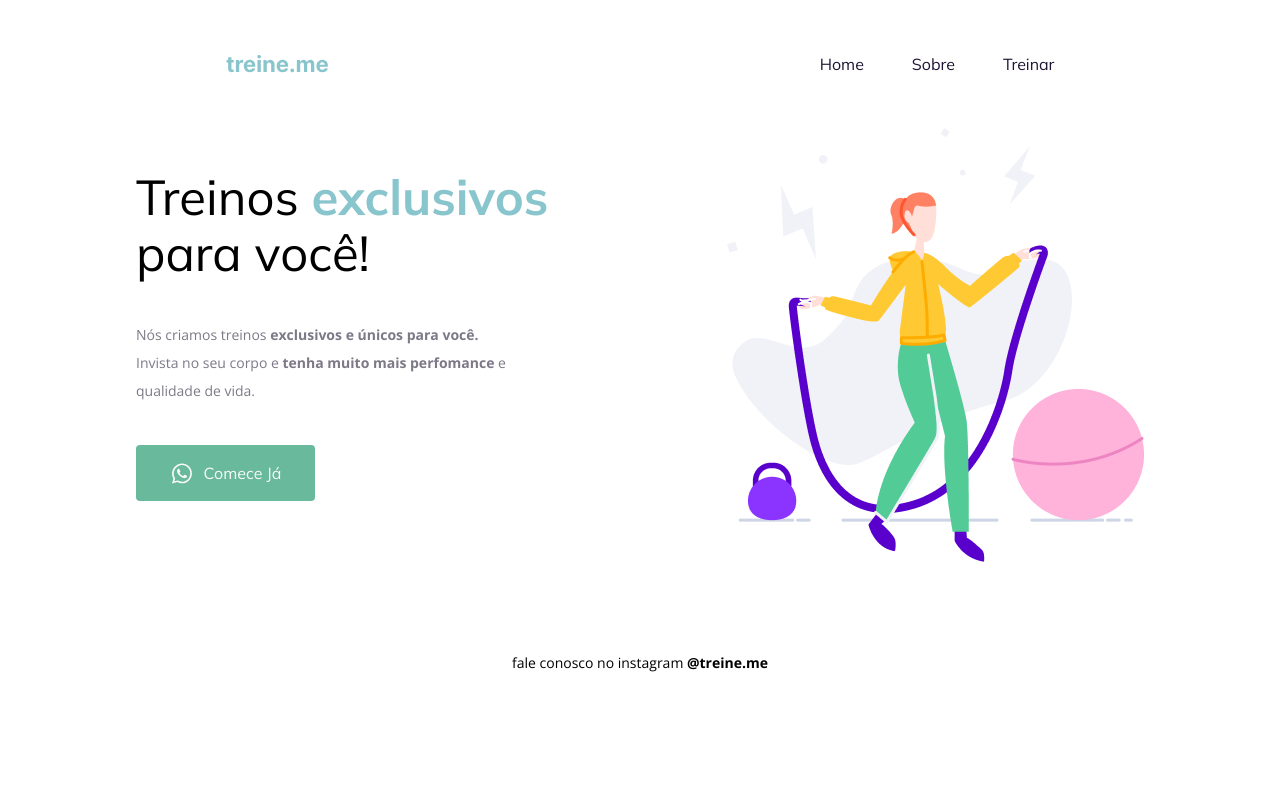
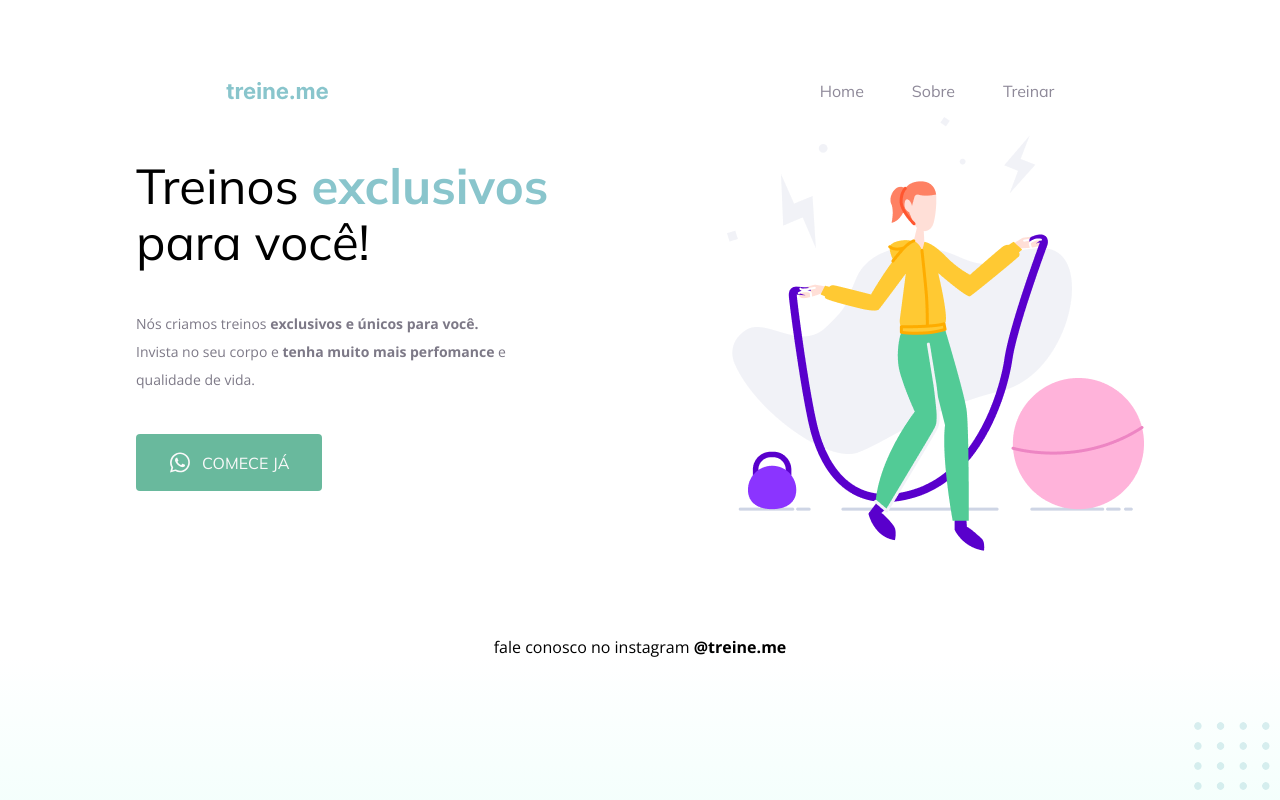
Before and after one commit to diegosantostrindade/rocketseat, a plain HTML site: page projeto02/index.html in a window 1280 px wide. Drawn offline with nearby package versions, Linux system fonts and the light colour scheme.

Commit message:
encerramento de projeto

```diff
--- a/projeto02/index.html
+++ b/projeto02/index.html
@@ -50,10 +50,14 @@
       <section class="imagem">
         <img src="images/img.png" alt="desenho de uma mulher pulando corda" />
       </section>
+
+      <img
+        id="bolas"
+        src="images/balls.svg"
+        alt="imagem de pequenas bolas decorativas na cor verde no canto inferior direito da tela"
+      />
     </main>
 
-    <footer>
-      <p>fale conosco no instagram <span>@treine.me</span></p>
-    </footer>
+    <footer>fale conosco no instagram <span>@treine.me</span></footer>
   </body>
 </html>
--- a/projeto02/style.css
+++ b/projeto02/style.css
@@ -1,15 +1,26 @@
+/* Geral */
+
 body {
   margin: 0;
   padding: 0;
   font-family: "Open Sans", sans-serif;
+  background: linear-gradient(
+    180deg,
+    rgba(227, 255, 248, 0) 82.08%,
+    rgba(227, 255, 248, 0.38) 100%
+  );
+  min-height: 100vh;
 }
+
+/* Header */
 
 header {
   display: flex;
   justify-content: space-around;
   align-items: center;
   font-family: "Mulish", sans-serif;
-  margin: 38px 0;
+  margin: 650 auto;
+  padding-top: 65px;
 }
 
 header ul {
@@ -18,13 +29,17 @@ header ul {
   gap: 48px;
 }
 
-a {
+/* Main */
+
+header ul a {
   text-decoration: none;
   color: #1f1534;
+  opacity: 0.5;
 }
 
 a:hover {
   font-weight: bold;
+  opacity: 1;
 }
 
 main {
@@ -67,8 +82,7 @@ span {
 button {
   background-color: #69b99d;
   border: none;
-  width: 179px;
-  height: 56px;
+  padding: 16px 32px;
   border-radius: 4px;
   font-family: "Mulish", sans-serif;
   font-size: 16px;
@@ -78,10 +92,23 @@ button {
   align-items: center;
   justify-content: center;
   gap: 10px;
+  text-transform: uppercase;
 }
 
-footer p {
-  margin: 82px auto 16px;
+button:hover {
+  background: #4e8270;
+}
+
+#bolas {
+  position: fixed;
+  bottom: 0;
+  right: 0;
+}
+
+/* Footer */
+
+footer {
   text-align: center;
   color: #000;
+  padding: 80px 0 30px 0;
 }
```
